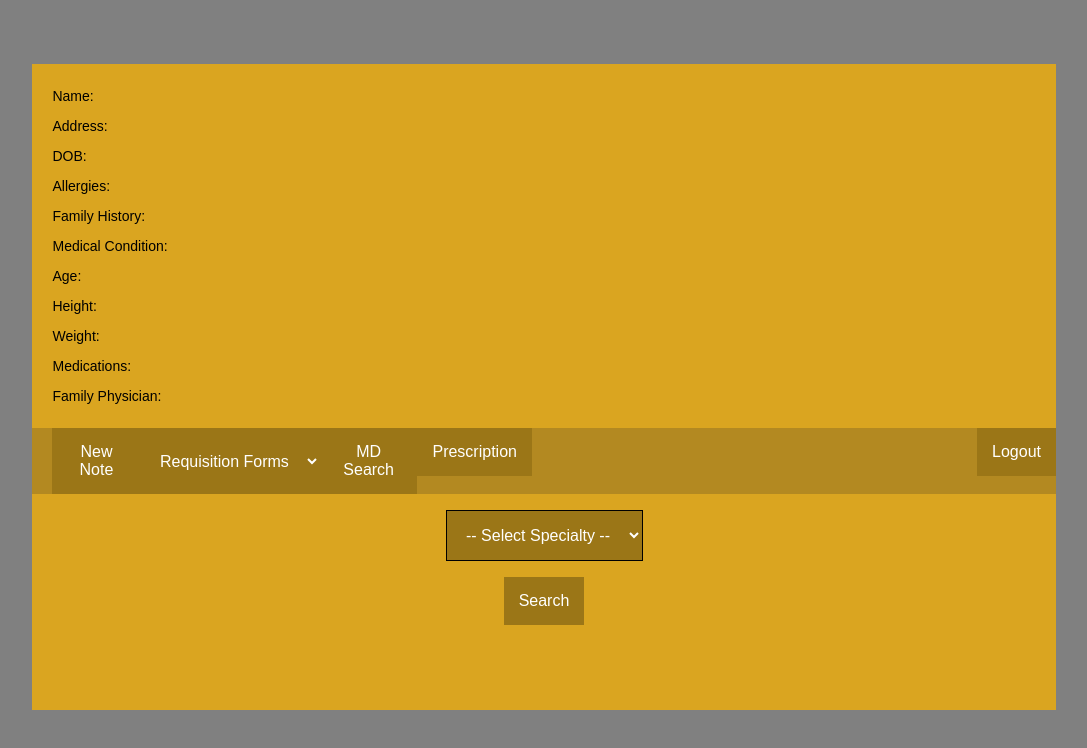
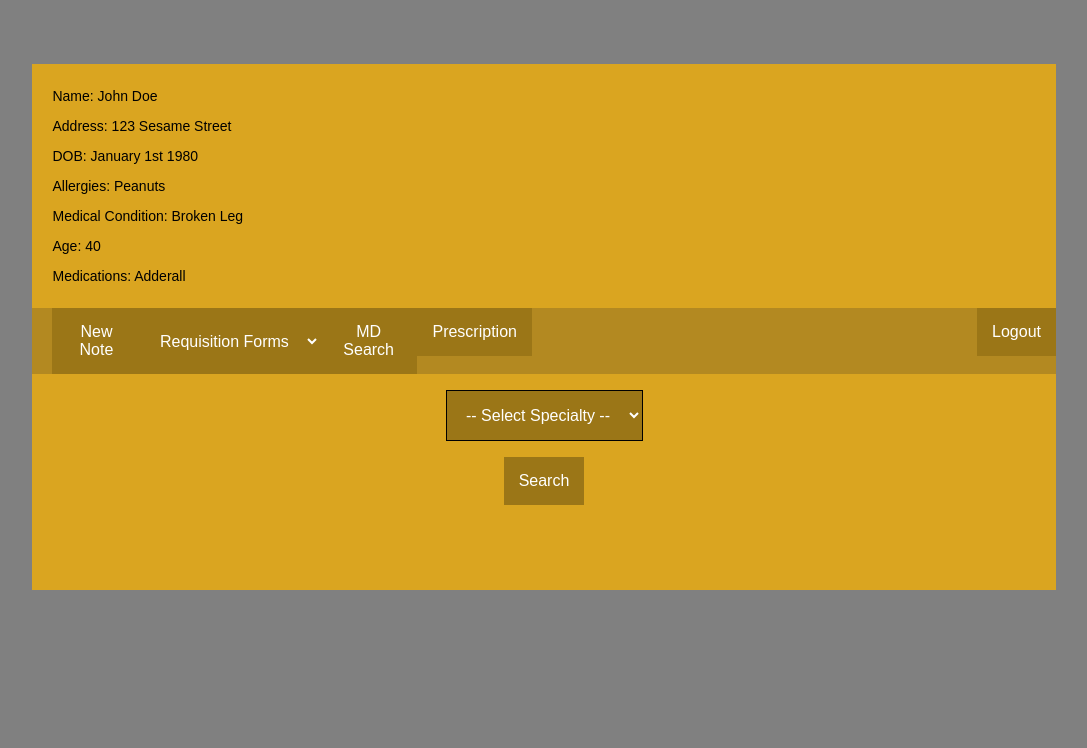
Before and after one commit to ShayFash/PatientManagementsystem, a React (Create React App) app in the folder src/hello-world/: page /MDsearch in a window 1280 px wide. Shown: the top 748 px of the page, without its empty margins (96-1183 px from the left). Built offline with nearby package versions, Linux system fonts and the light colour scheme.

Commit message:
Dummy data for demographics

```diff
--- a/src/hello-world/src/components/Demographics.js
+++ b/src/hello-world/src/components/Demographics.js
@@ -5,17 +5,17 @@ function Demographics(props) {
         <div className="demographics">
             {/* I believe we're getting rid of
                 height, weight and family physician */}
-            <p>Name:</p>
-            <p>Address:</p>
-            <p>DOB:</p>
-            <p>Allergies:</p>
-            <p>Family History:</p>
-            <p>Medical Condition:</p>
-            <p>Age:</p>
-            <p>Height:</p>
-            <p>Weight:</p>
-            <p>Medications:</p>
-            <p>Family Physician:</p>
+            <p>Name: {props.name}</p>
+            <p>Address: {props.address}</p>
+            <p>DOB: {props.dateOfBirth}</p>
+            <p>Allergies: {props.allergies}</p>
+            {/* <p>Family History: {props.familyHistory}</p> */}
+            <p>Medical Condition: {props.medicalCondition}</p>
+            <p>Age: {props.age}</p>
+            {/* <p>Height:</p>
+            <p>Weight:</p> */}
+            <p>Medications: {props.medications}</p>
+            {/* <p>Family Physician:</p> */}
         </div>
     );
 }
--- a/src/hello-world/src/components/HomeContainer.js
+++ b/src/hello-world/src/components/HomeContainer.js
@@ -1,12 +1,12 @@
 import React from 'react';
 import NavBar from './NavBar';
 import Demographics from './Demographics';
+import PatientProfileContainer from './PatientProfileContainer';
 
 function HomeContainer() {
     return (
         <div className="homeContainer">
-            <Demographics />
-            <NavBar />
+            <PatientProfileContainer/>
         </div>
     );
 }
--- a/src/hello-world/src/components/MDSearchContainer.js
+++ b/src/hello-world/src/components/MDSearchContainer.js
@@ -2,6 +2,7 @@ import React, {useState} from 'react';
 import { Link } from 'react-router-dom';
 import NavBar from './NavBar';
 import Demographics from './Demographics'
+import PatientProfileContainer from './PatientProfileContainer';
 
 function MDSearch(props) {
     const [specialty, setSpecialty] = useState("");
@@ -30,8 +31,7 @@ function SpecialtyList(props) {
 
     return (
         <div className="homeContainer">
-            <Demographics />
-            <NavBar />
+            <PatientProfileContainer/>
             <br />
             <form style={{height: "200px"}}>
                 <select value={specialty} className="navBarButton" onChange={changeSpecialty}
--- a/src/hello-world/src/components/NewNoteContainer.js
+++ b/src/hello-world/src/components/NewNoteContainer.js
@@ -2,6 +2,8 @@ import React, { useState } from 'react';
 import { Link } from 'react-router-dom';
 import NavBar from './NavBar';
 import Demographics from './Demographics';
+import homeContainer from './HomeContainer';
+import PatientProfileContainer from './PatientProfileContainer';
 
 function NewNote(props) {
     const [noteText, setNoteText] = useState("");
@@ -19,8 +21,7 @@ function NewNote(props) {
 
     return (
         <div  className="homeContainer">
-            <Demographics />
-            <NavBar />
+            <PatientProfileContainer/>
             <form style={{height: "600px"}}>
                 <br />
                 <textarea
--- /dev/null
+++ b/src/hello-world/src/components/PatientProfileContainer.js
@@ -0,0 +1,17 @@
+import React from 'react';
+import NavBar from './NavBar';
+import Demographics from './Demographics';
+
+function PatientProfileContainer() {
+    return (
+        <div className="patientProfileContainer">
+            <Demographics name="John Doe" address="123 Sesame Street"
+                          dateOfBirth="January 1st 1980"
+                          allergies="Peanuts" medicalCondition = "Broken Leg"
+                          age={40} medications="Adderall"/>
+            <NavBar />
+        </div>
+    );
+}
+
+export default PatientProfileContainer;
--- a/src/hello-world/src/components/PrescriptionContainer.js
+++ b/src/hello-world/src/components/PrescriptionContainer.js
@@ -2,12 +2,12 @@ import React from 'react';
 import {Link} from 'react-router-dom';
 import Demographics from './Demographics';
 import NavBar from './NavBar';
+import PatientProfileContainer from './PatientProfileContainer';
 
 function Prescription() {
     return (
         <div className="homeContainer">
-            <Demographics />
-            <NavBar />
+            <PatientProfileContainer/>
             <form style={{height: "200px"}}>
                 <br />
                 <input type="text" placeholder="Medication with Dosage"
--- a/src/hello-world/src/components/RequisitionFormContainer.js
+++ b/src/hello-world/src/components/RequisitionFormContainer.js
@@ -1,12 +1,12 @@
 import React from 'react';
 import Demographics from './Demographics';
 import NavBar from './NavBar';
+import PatientProfileContainer from './PatientProfileContainer';
 
 function BloodWorkForm() {
     return (
         <div className="homeContainer">
-            <Demographics />
-            <NavBar />
+            <PatientProfileContainer/>
             <div style={{textAlign: "left", marginLeft: "5%"}}>
                 <h1>BloodWork</h1>
             </div>
@@ -17,8 +17,7 @@ function BloodWorkForm() {
 function ImagingForm() {
     return (
         <div className="homeContainer">
-            <Demographics />
-            <NavBar />
+            <PatientProfileContainer/>
             <form style={{textAlign: "left", marginLeft: "5%"}}>
                 <h1>Imaging</h1>
             </form>
@@ -29,8 +28,7 @@ function ImagingForm() {
 function ECGForm() {
     return (
         <div className="homeContainer">
-            <Demographics />
-            <NavBar />
+            <PatientProfileContainer/>
             <div style={{textAlign: "left", marginLeft: "5%"}}>
                 <h1>ECG</h1>
             </div>
--- a/src/hello-world/src/index.css
+++ b/src/hello-world/src/index.css
@@ -62,6 +62,7 @@ code {
     padding: 15px;
     text-align: center;
     text-decoration: none;
+    box-sizing: border-box;
     display: inline-block;
     font-size: 16px;
   }
```
